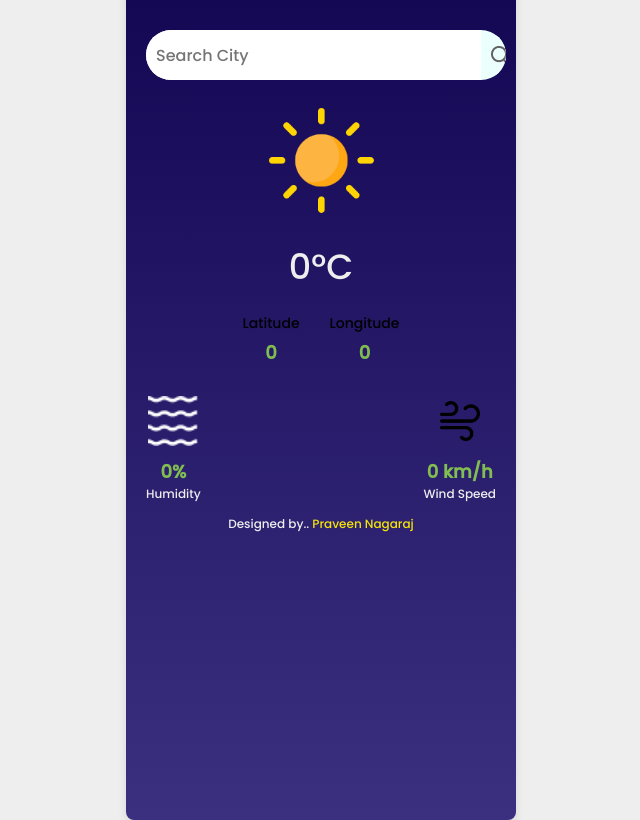
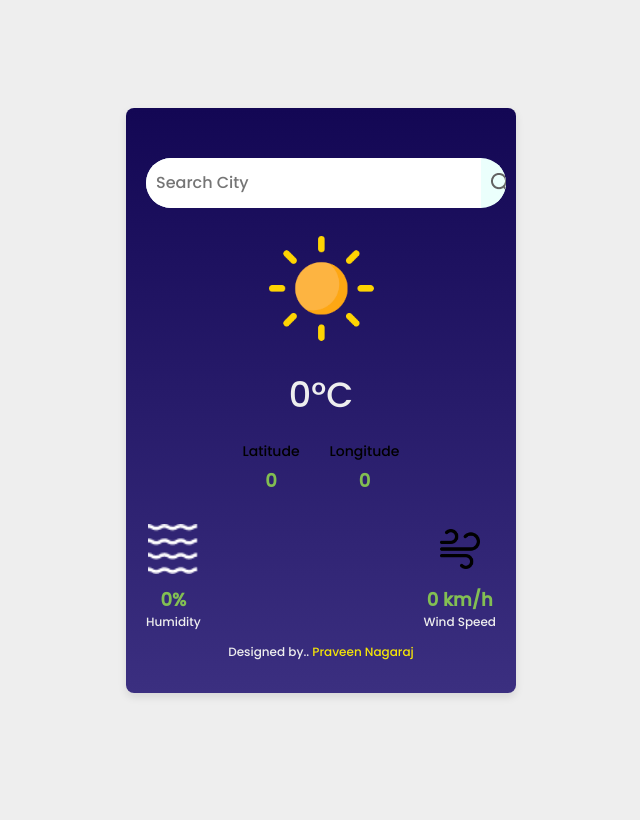
Before and after one commit to PraveenNagaraj77/WeatherReactAPP, a React (Vite) app: page / in a window 1280 px wide. Shown: the whole page, without its empty margins (319-959 px from the left). Built offline with nearby package versions, Linux system fonts and the light colour scheme.

Commit message:
finalcssmodified

```diff
--- a/src/App.css
+++ b/src/App.css
@@ -17,12 +17,13 @@ body {
 
 .container {
   position: relative;
-  height: 100vh;
   width: 350px;
+  max-height: 100vh; /* Maximum height of viewport */
   padding: 20px;
   background-image: linear-gradient(180deg, #130754 0%, #3b2f80 100%);
   border-radius: 8px;
   box-shadow: 0 4px 8px rgba(0, 0, 0, 0.1);
+  overflow-y: auto; /* Enable vertical scrolling */
 }
 
 .input-container {
@@ -169,7 +170,8 @@ body {
 @media only screen and (max-width: 600px) {
   .container {
     width: 90%;
-    height: 100vh;
+    max-height: none; /* Remove max-height for smaller screens */
+    height: 100vh; /* Set height to 100% viewport height */
   }
 
   .input-container {
```
